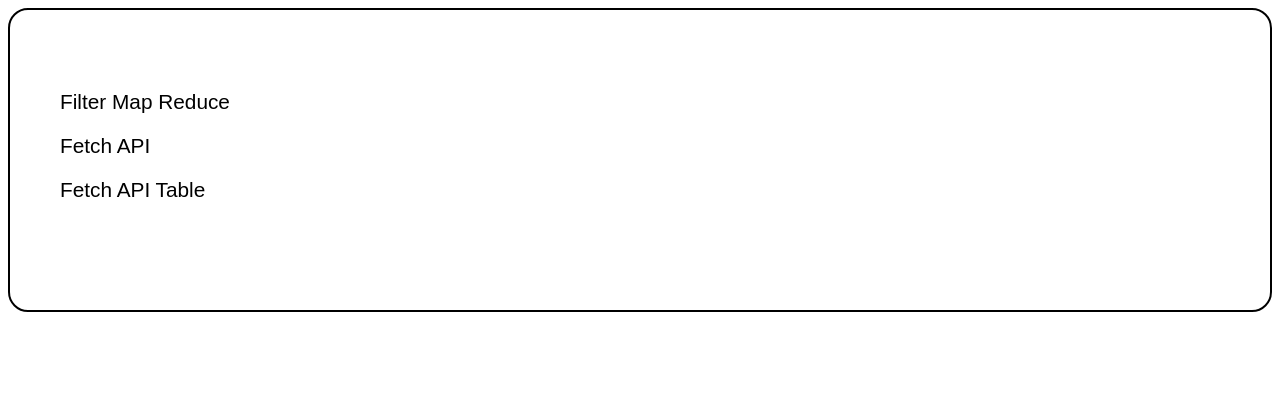
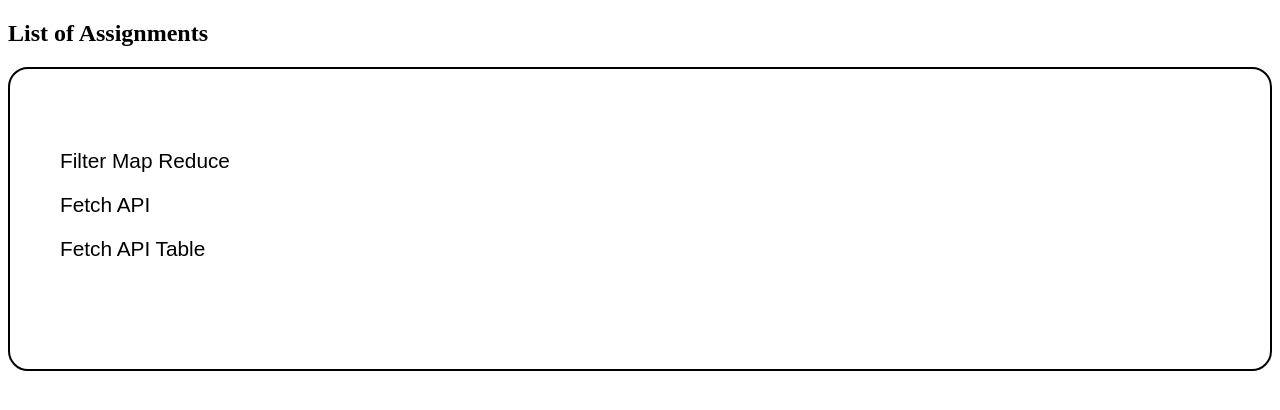
Before and after one commit to akashd-neosoft/React-new, a plain HTML site: page index.html in a window 1280 px wide. Drawn offline with Linux system fonts and the light colour scheme.

Commit message:
Added index changes

```diff
--- a/index.html
+++ b/index.html
@@ -31,6 +31,7 @@
     </Style>
 </head>
 <body>
+    <h2>List of Assignments</h2>
     <div class="html_pages">
         <a href="mapFilterReduce.html">Filter Map Reduce</a>
         <a href="fetch.html">Fetch API</a>
```
